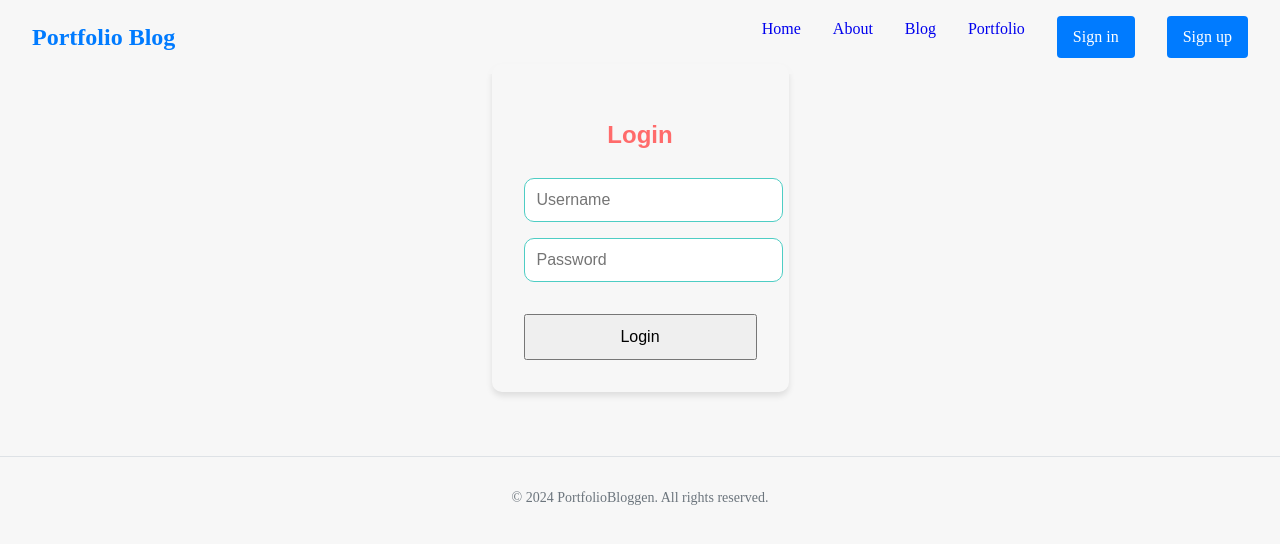
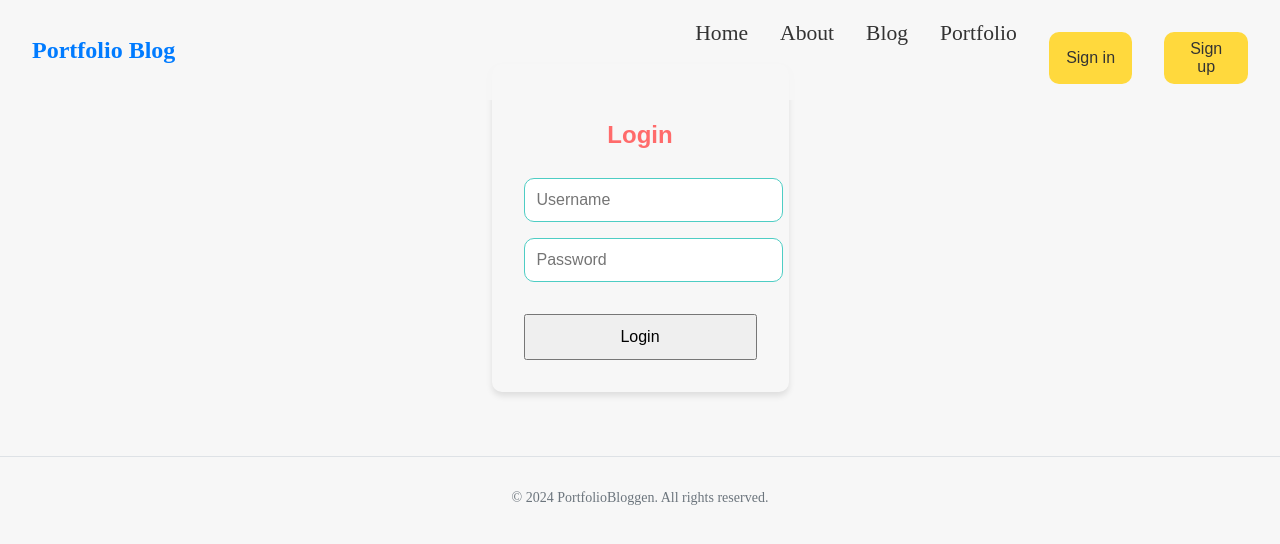
Before and after one commit to Moonchichiii/portimgclient, a React (Vite) app: page /login in a window 1280 px wide. Shown: the top 544 px of the page. Built offline with nearby package versions, Linux system fonts and the light colour scheme; no server answers.

Commit message:
Update button styles and functionality in Header component

```diff
--- a/src/assets/styles/globals.css
+++ b/src/assets/styles/globals.css
@@ -6,8 +6,15 @@
     --accent3: #1A936F;
     --background-color: #F7F7F7;
     --text-color: #333333;
-    --link-color:#333;
-    --link-color-hover:#FF6B6B;
+    --link-color: #333;
+    --link-color-hover: #FF6B6B;
+
+    --button-color: #FFD93D;
+    --button-text-color: #333;
+    --button-color-hover: #F7F7F7;
+    --button-border-color-hover: #1A936F;
+    --button-color-text-hover: #6A4C93;
+
     --heading-font: 'Montserrat', sans-serif;
     --body-font: 'Merriweather', serif;
     --border-radius: 10px;
@@ -59,3 +66,23 @@
       gap: 1rem;
     }
   }
+  .button {
+    background-color: var(--button-color);
+    color: var(--button-text-color);
+    border: 1px solid transparent;
+    padding: 0.5rem 1rem;
+    font-size: 1.35rem;
+    font-weight: 500;
+    border-radius: var(--border-radius);
+    cursor: pointer;
+    transition: background-color 0.3s, color 0.3s, border-color 0.3s, transform 0.3s, box-shadow 0.3s;
+    text-align: center;
+  }
+
+  .button:hover {
+    transform: translateY(-3px);
+    box-shadow: 0 4px 8px rgba(0, 0, 0, 0.2);
+    background-color: var(--button-color-hover);
+    color: var(--button-color-text-hover);
+    border: 1px solid var(--button-border-color-hover);
+  }
--- a/src/components/layout/Header.jsx
+++ b/src/components/layout/Header.jsx
@@ -1,5 +1,5 @@
 import React from 'react';
-import { Link } from 'react-router-dom';
+import { Link, useNavigate } from 'react-router-dom';
 import { useSelector, useDispatch } from 'react-redux';
 import { logoutUser } from '../../store/authSlice';
 import styles from './Header.module.css';
@@ -7,9 +7,14 @@ import styles from './Header.module.css';
 const Header = () => {
   const dispatch = useDispatch();
   const { user } = useSelector((state) => state.auth);
+  const navigate = useNavigate();
 
   const handleLogout = () => {
     dispatch(logoutUser());
+  };
+
+  const handleNavigate = (path) => {
+    navigate(path);
   };
 
   return (
@@ -29,8 +34,8 @@ const Header = () => {
           </>
         ) : (
           <>
-            <Link className={`${styles.link} ${styles.button}`} to="/login">Sign in</Link>
-            <Link className={`${styles.link} ${styles.button}`} to="/register">Sign up</Link>
+            <button className={styles.button} onClick={() => handleNavigate('/login')}>Sign in</button>
+            <button className={styles.button} onClick={() => handleNavigate('/register')}>Sign up</button>
           </>
         )}
       </nav>
--- a/src/components/layout/Header.module.css
+++ b/src/components/layout/Header.module.css
@@ -28,30 +28,32 @@
 }
 
 .link {
-
+  color: var(--link-color);
   text-decoration: none;
   font-weight: 500;
+  font-size: 1.35rem;
   transition: color 0.3s;
 }
 
 .link:hover, .link:focus {
-
+  color: var(--link-color-hover);
 }
 
 .button {
-  background-color: #007bff;
-  color: white;
+  background-color: var(--button-color);
+  color: var(--button-text-color);
   border: none;
   padding: 0.5rem 1rem;
-  border-radius: 0.25rem;
+  border-radius: var(--border-radius);
   cursor: pointer;
-  transition: background-color 0.3s, color 0.3s;
+  transition: background-color 0.3s, color 0.3s, border-color 0.3s;
   text-align: center;
 }
 
 .button:hover {
-  background-color: #0056b3;
-  color: white;
+  background-color: var(--button-color-hover);
+  color: var(--button-color-text-hover);
+  border: 1px solid var(--button-border-color-hover);
 }
 
 /* Mobile-first styles */
--- a/vite.config.js
+++ b/vite.config.js
@@ -4,7 +4,7 @@ import { resolve } from 'path';
 
 export default defineConfig({
   plugins: [react()],
-  base: '/static/',
+  // base: '/static/',
   build: {
     outDir: 'dist',
     manifest: true,
```
